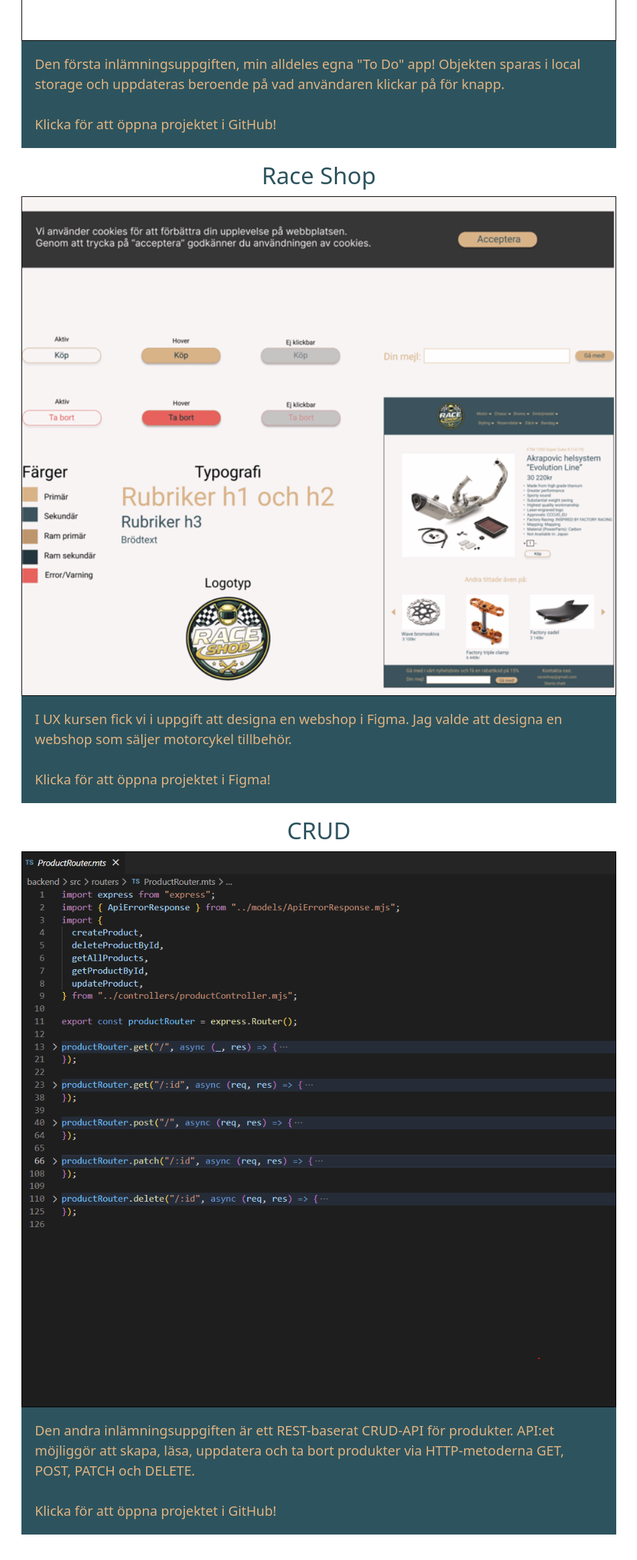
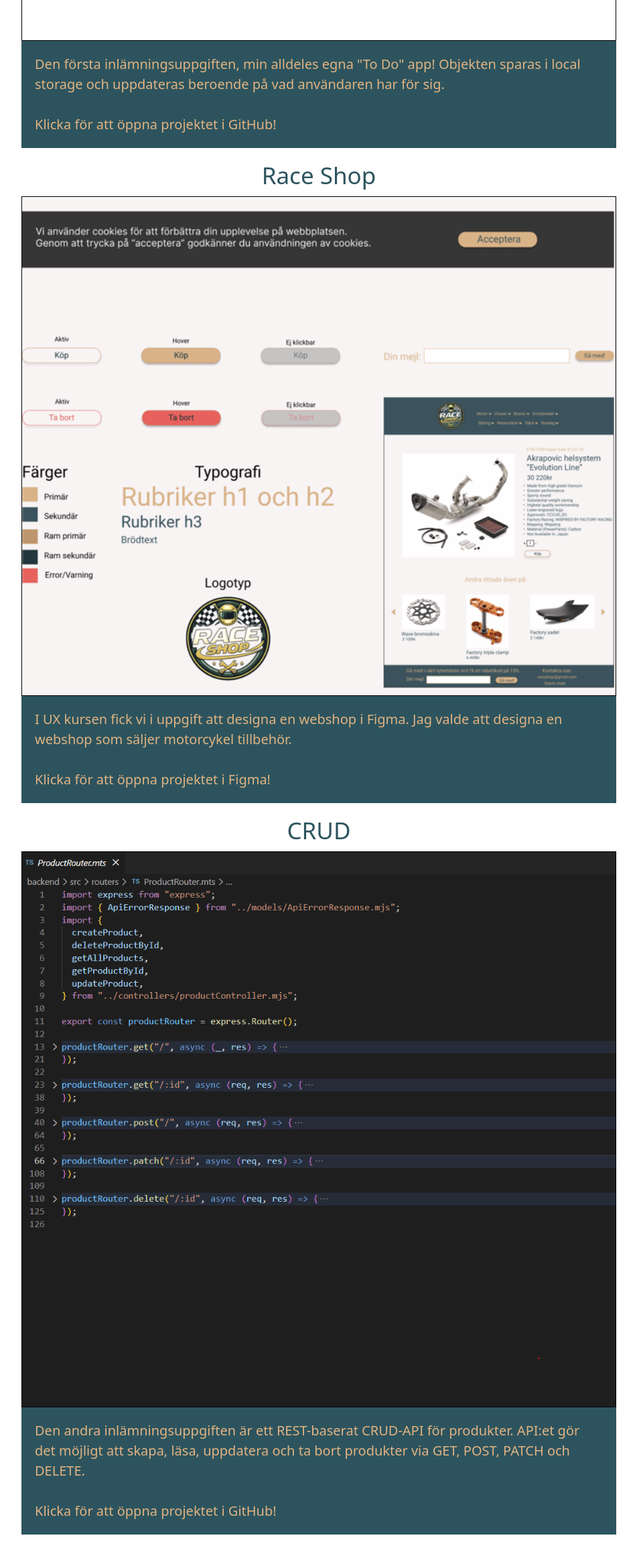
Before and after one commit to freitasmedia/portfolio, a website built with Vite: page index.html in a window 1280 px wide. Shown: the part 2963-5292 px from the top of the page at 67% size, without its empty margins (164-1115 px from the left). Built offline with nearby package versions, Linux system fonts and the light colour scheme.

Commit message:
"changed product text"

```diff
--- a/index.html
+++ b/index.html
@@ -104,7 +104,7 @@
               <p id="projectAboutText">
                 Den första inlämningsuppgiften, min alldeles egna "To Do" app!
                 Objekten sparas i local storage och uppdateras beroende på vad
-                användaren klickar på för knapp.
+                användaren har för sig.
                 <br /><br />
                 Klicka för att öppna projektet i GitHub!
               </p>
@@ -154,7 +154,7 @@
               />
               <p id="projectAboutText">
                 Den andra inlämningsuppgiften är ett REST-baserat CRUD-API för produkter.
-                API:et möjliggör att skapa, läsa, uppdatera och ta bort produkter via HTTP-metoderna GET, POST, PATCH och DELETE.
+                API:et gör det möjligt att skapa, läsa, uppdatera och ta bort produkter via GET, POST, PATCH och DELETE.
 
                 <br /><br />
                 Klicka för att öppna projektet i GitHub!
```
